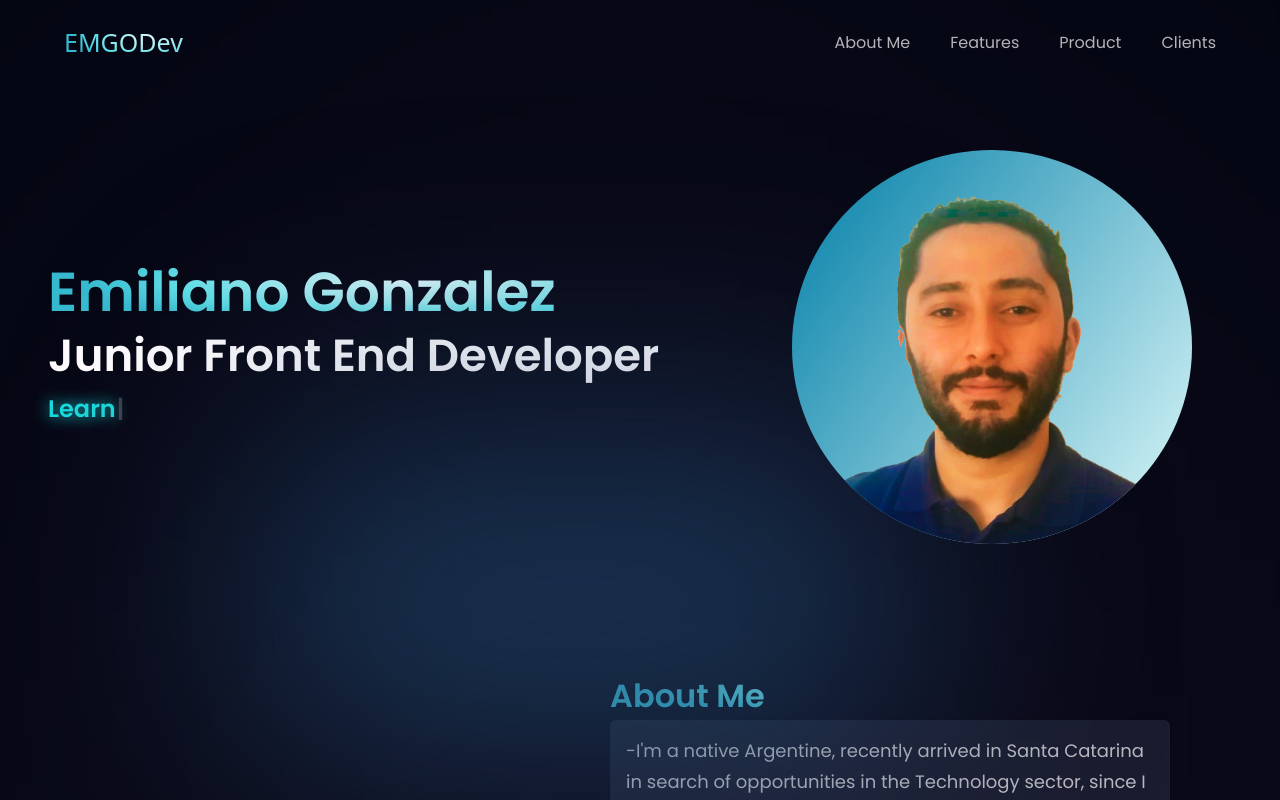
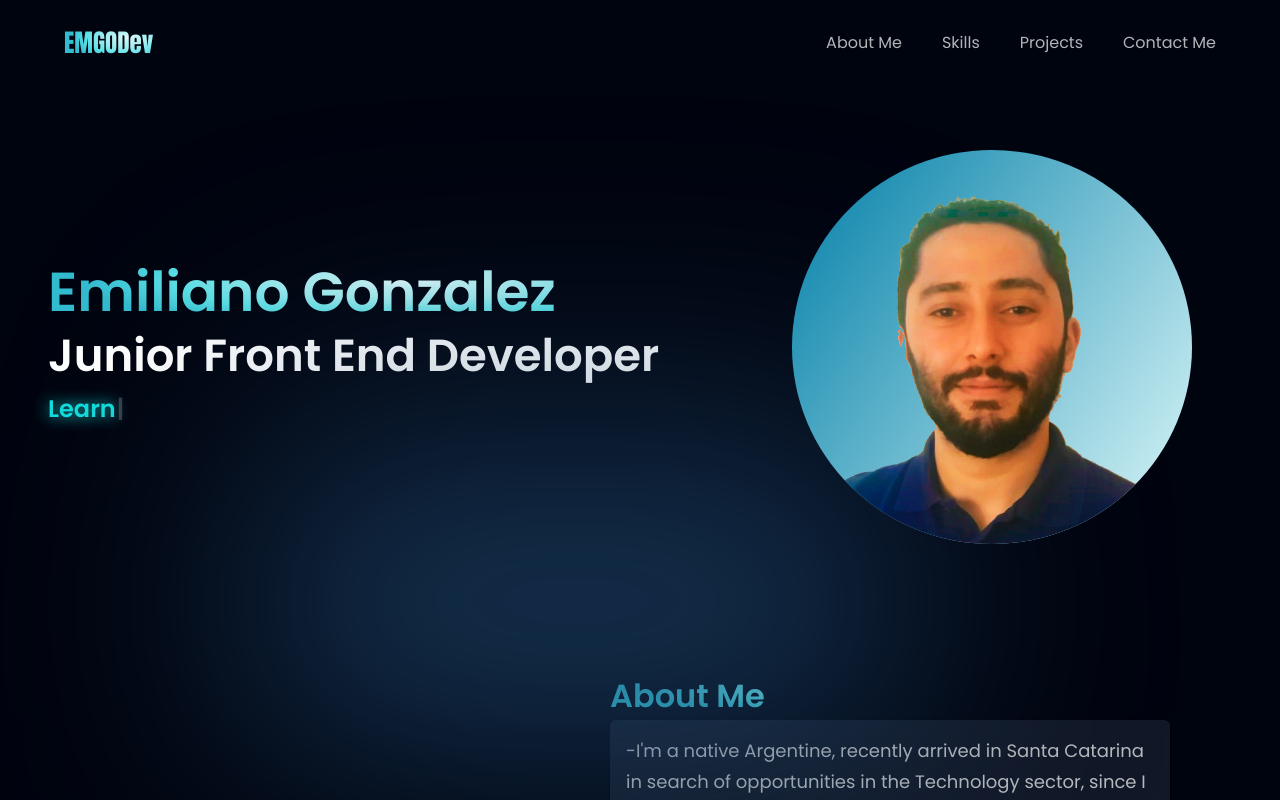
Before and after one commit to EmGoAR/Portfolio, a React (Vite) app: page / in a window 1280 px wide. Shown: the top 800 px of the page. Built offline with nearby package versions, Linux system fonts and the light colour scheme.

Commit message:
minor fixes

```diff
--- a/src/components/AboutMe.jsx
+++ b/src/components/AboutMe.jsx
@@ -13,7 +13,6 @@ const MainSection = () => {
         {/* Animacion */}
         <Lottie animationData={Laptop} loop={true} className={`flex w-full min-w-[500px] max-w-[500px] self-center`}></Lottie>
         {/* gradient start */}
-        <div className="absolute z-[0] w-[40%] h-[35%]  pink__gradient" />
         <div className="absolute z-[0] w-[50%] h-[50%] right-96 bottom-20 blue__gradient" />
         {/* gradient end */}
 
--- a/src/components/LandingPage.jsx
+++ b/src/components/LandingPage.jsx
@@ -19,8 +19,8 @@ const LandingPage = () => {
                             <Typewriter
                                 options={{
                                     strings: [
-                                        '<span style="color: rgb(20,220,220); text-shadow: 0 0 15px #2DD;">Learning new Things</span>',
-                                        '<span style="color: rgb(20,220,220); text-shadow: 0 0 15px #2DD;">Love solving Problems</span>'],
+                                        '<span style="color: rgb(20,220,220); flex-wrap: nowrap; text-shadow: 0 0 15px #2DD;">Learning new Things</span>',
+                                        '<span style="color: rgb(20,220,220); flex-wrap: nowrap; text-shadow: 0 0 15px #2DD;">Love solving Problems</span>'],
                                     autoStart: true,
                                     loop: true,
                                 }}
--- a/src/components/Navbar.jsx
+++ b/src/components/Navbar.jsx
@@ -44,9 +44,9 @@ const Navbar = () => {
         <div
           className={`${
             !toggle ? "hidden" : "flex"
-          } p-6 bg-black-gradient absolute top-20 right-0 mx-4 my-2 min-w-[140px] rounded-xl sidebar`}
+          } p-6  bg-gray-900 bg-opacity-70 backdrop-blur-lg absolute top-[4rem] right-auto mx-4 my-2 min-w-[140px] rounded-md sidebar z-[11]`}
         >
-          <ul className="list-none flex justify-end items-start flex-1 flex-col">
+          <ul className="list-none flex justify-around items-start flex-1 flex-col">
             {navLinks.map((nav, index) => (
               <li
                 key={nav.id}
--- a/src/components/Skills.jsx
+++ b/src/components/Skills.jsx
@@ -5,7 +5,7 @@ import ProgrammingGuy from "../assets/programmingGuy.json"
 const Skills = () => {
   return (
     /* este es el main container - coloca flex responsivamente*/
-    <section id="AboutMe" className={`flex md:flex-row flex-col ${styles.paddingY}`}>
+    <section id="Skills" className={`flex md:flex-row flex-col ${styles.paddingY}`}>
 
       {/* este es el div que les pone los padding y contiene todo */}
       <div className={`flex-1 flex-col md:flex-row-reverse ${styles.flexStart} xl:px-0 sm:px-16 px-6`}>
--- a/src/constants/Index.js
+++ b/src/constants/Index.js
@@ -6,16 +6,16 @@ export const navLinks = [
     title: "About Me",
   },
   {
-    id: "features",
-    title: "Features",
+    id: "Skills",
+    title: "Skills",
   },
   {
-    id: "product",
-    title: "Product",
+    id: "Projects",
+    title: "Projects",
   },
   {
-    id: "clients",
-    title: "Clients",
+    id: "ContactMe",
+    title: "Contact Me",
   },
 ];
 
--- a/src/index.css
+++ b/src/index.css
@@ -92,23 +92,23 @@
 
 @-webkit-keyframes slide-top {
   0% {
-    -webkit-transform: translateY(100px);
-    transform: translateY(100px);
+    -webkit-transform: translateX(100px);
+    transform: translateX(100px);
   }
   100% {
-    -webkit-transform: translateY(0);
-    transform: translateY(0);
+    -webkit-transform: translateX(0);
+    transform: translateX(0);
   }
 }
 
 @keyframes slide-top {
   0% {
-    -webkit-transform: translateY(100px);
-    transform: translateY(100px);
+    -webkit-transform: translateX(100px);
+    transform: translateX(100px);
   }
   100% {
-    -webkit-transform: translateY(0);
-    transform: translateY(0);
+    -webkit-transform: translateX(0);
+    transform: translateX(0);
   }
 }
 
--- a/tailwind.config.cjs
+++ b/tailwind.config.cjs
@@ -12,6 +12,7 @@ module.exports = {
       },
       fontFamily: {
         poppins: ["Poppins", "sans-serif"],
+        impact: ["Impact", "sans-serif"],
       },
     },
     screens: {
--- a/vite.config.js
+++ b/vite.config.js
@@ -3,5 +3,16 @@ import react from '@vitejs/plugin-react'
 
 // https://vitejs.dev/config/
 export default defineConfig({
-  plugins: [react()]
-})
+  plugins: [react()],
+  build: {
+    rollupOptions: {
+        output:{
+            manualChunks(id) {
+                if (id.includes('node_modules')) {
+                    return id.toString().split('node_modules/')[1].split('/')[0].toString();
+                }
+            }
+        }
+    }
+}
+});
```
